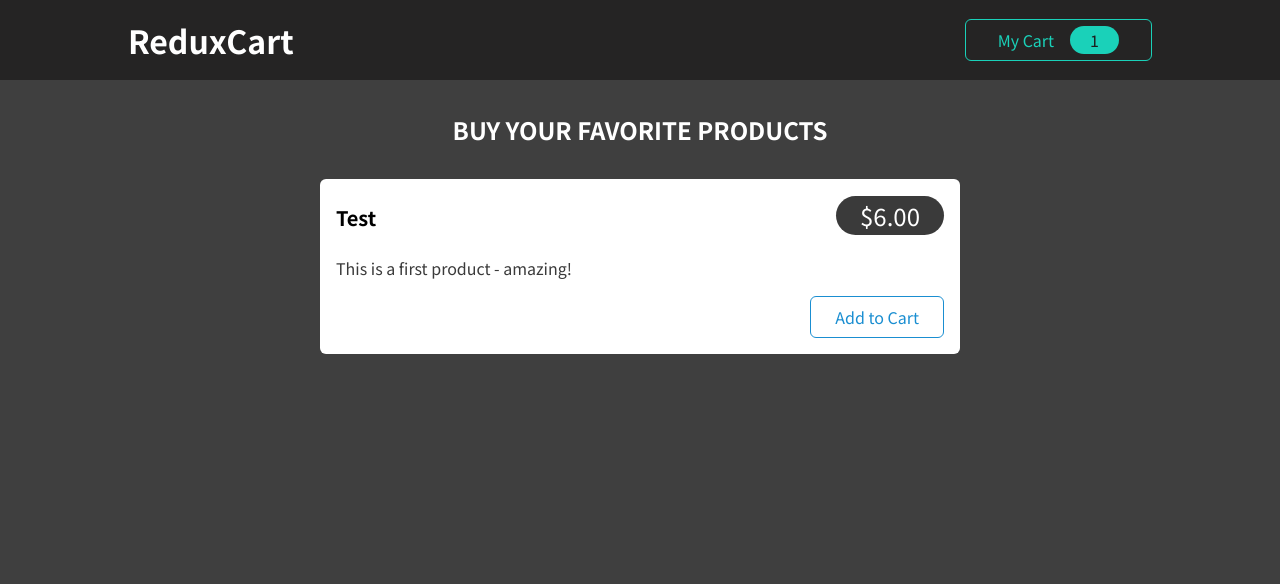
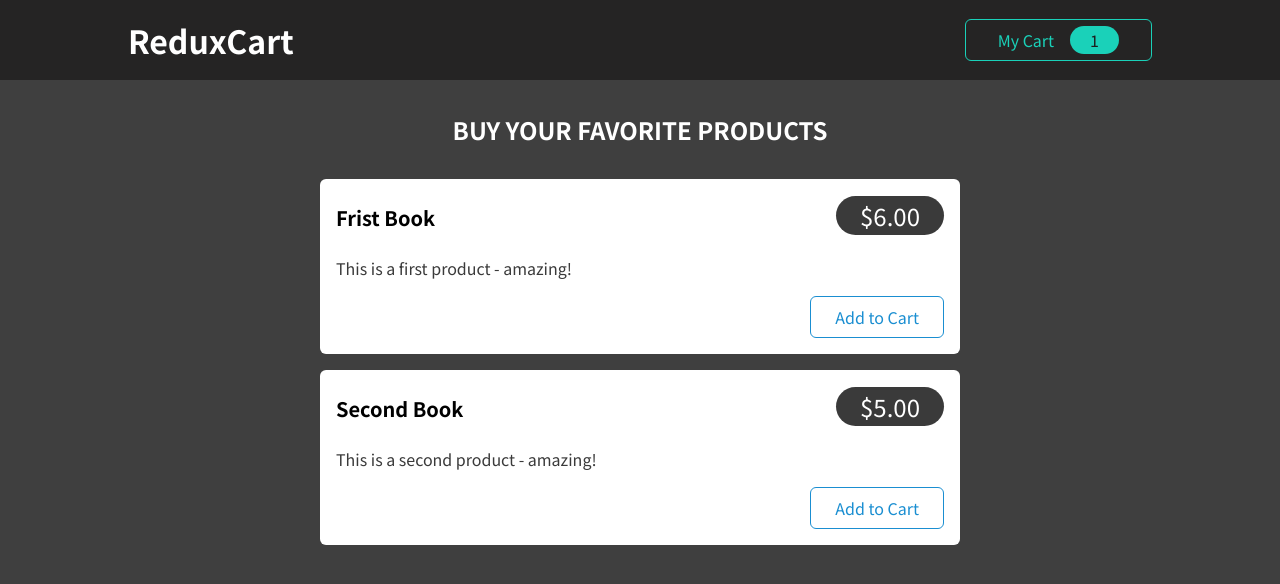
Before and after one commit to MohammedOsamma/redux-playground, a React (Create React App) app: page / in a window 1280 px wide. Shown: the top 584 px of the page. Built offline with nearby package versions, Linux system fonts and the light colour scheme.

Commit message:
Add Dummy_products data to product component and pass it as props tp ProductItem component

```diff
--- a/src/components/Shop/Products.js
+++ b/src/components/Shop/Products.js
@@ -1,16 +1,34 @@
-import ProductItem from './ProductItem';
-import classes from './Products.module.css';
+import ProductItem from "./ProductItem";
+import classes from "./Products.module.css";
 
+const DUMMY_PRODUCTS = [
+  {
+    id: "p1",
+    price: 6,
+    title: "Frist Book",
+    description: "This is a first product - amazing!",
+  },
+  {
+    id: "p2",
+    price: 5,
+    title: "Second Book",
+    description: "This is a second product - amazing!",
+  },
+];
 const Products = (props) => {
   return (
     <section className={classes.products}>
       <h2>Buy your favorite products</h2>
       <ul>
-        <ProductItem
-          title='Test'
-          price={6}
-          description='This is a first product - amazing!'
-        />
+        {DUMMY_PRODUCTS.map((product) => (
+          <ProductItem
+            key={product.id}
+            id={product.id}
+            title={product.title}
+            price={product.price}
+            description={product.description}
+          />
+        ))}
       </ul>
     </section>
   );
```
